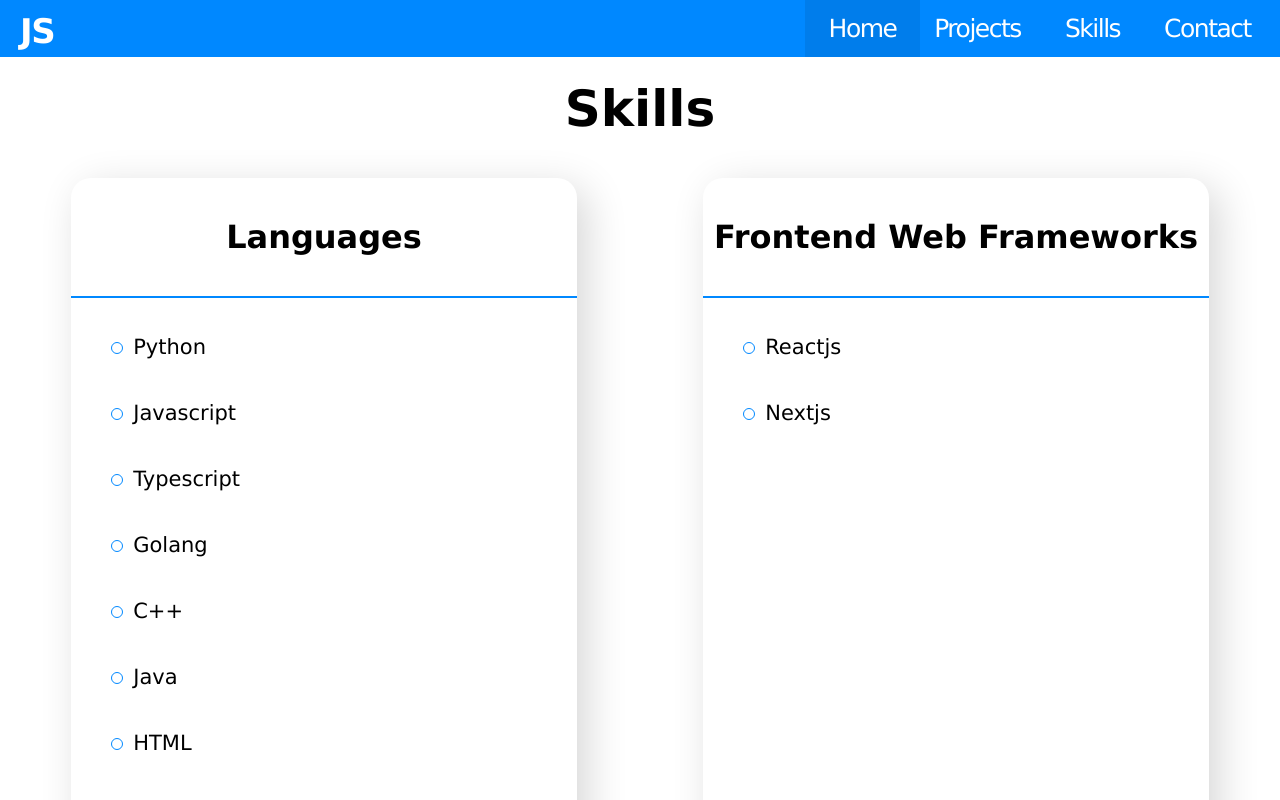
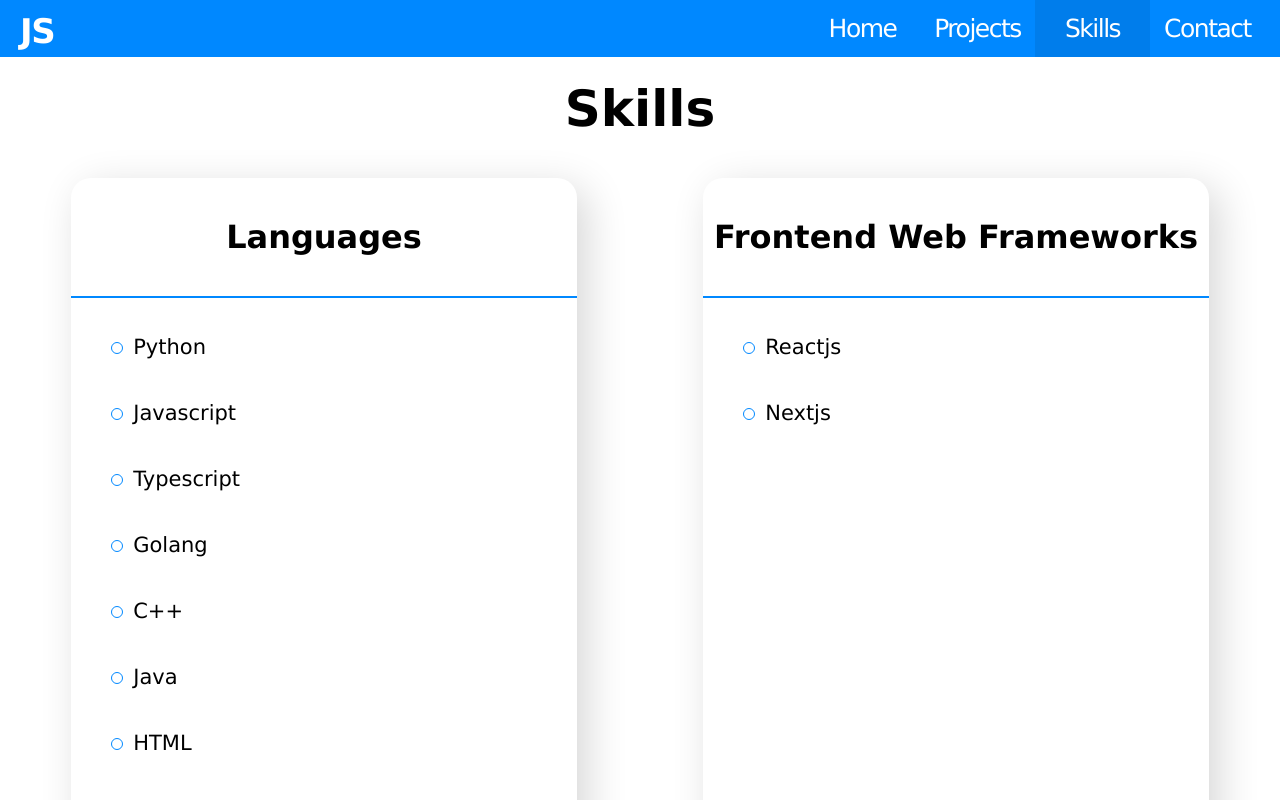
Before and after one commit to jujhaar2409/portfolio, a Next.js app: page /skills in a window 1280 px wide. Shown: the top 800 px of the page. Built offline with nearby package versions, Linux system fonts and the light colour scheme.

Commit message:
finally fixed problem I think

```diff
--- a/Components/Dropdown.jsx
+++ b/Components/Dropdown.jsx
@@ -1,17 +1,19 @@
 import Link from "next/link";
 import React, { useEffect, useState } from "react";
 import styles from "./styles/Dropdown.module.scss"
+import useSelected from "../hooks/useSelected"
 
 const MyLink = (props) => {
-  const [selected , setSelected] = useState(false);
-  useEffect(() => {
-    const split = window.location.pathname.split('/');
-    if ((split.length === 2 && props.children.toLowerCase() === "home") || (split[2] === props.children.toLowerCase())) {
-      setSelected(true)
-    } else {
-      setSelected(false)
-    }
-  }, []);
+  // const [selected , setSelected] = useState(false);
+  // useEffect(() => {
+  //   const split = window.location.pathname.split('/');
+  //   if ((split.length === 2 && props.children.toLowerCase() === "home") || (split[2] === props.children.toLowerCase())) {
+  //     setSelected(true)
+  //   } else {
+  //     setSelected(false)
+  //   }
+  // }, []);
+  const selected = useSelected(props.children.toLowerCase())
 
   return (
     <Link
--- a/Components/NavItems.jsx
+++ b/Components/NavItems.jsx
@@ -1,6 +1,7 @@
 import React, { useEffect, useState } from 'react';
 import Link from 'next/link';
 import styles from "./styles/NavItems.module.scss"
+import useSelected from '../hooks/useSelected';
 
 const NavItems = () => {
   return (
@@ -14,21 +15,23 @@ const NavItems = () => {
 };
 
 const MyLink = (props) => {
-  const [classname, setClassname] = useState('');
-  useEffect(() => {
-    const split = window.location.pathname.split('/');
-    if ((split.length === 2 && props.children.toLowerCase() === "home") || (split[2] === props.children.toLowerCase())) {
-      setClassname('selected');
-    } else {
-      setClassname('');
-    }
-  }, []);
+  // const [classname, setClassname] = useState('');
+  // useEffect(() => {
+  //   const split = window.location.pathname.split('/');
+  //   if ((split.length === 2 && props.children.toLowerCase() === "home") || (split[2] === props.children.toLowerCase())) {
+  //     setClassname('selected');
+  //   } else {
+  //     setClassname('');
+  //   }
+  // }, []);
+
+  const selected = useSelected(props.children.toLowerCase())
 
   return (
     <Link
       href={props.children != 'Home' ? '/' + props.children.toLowerCase() : '/'}
     >
-      <a className={classname} onClick={props.clicked}>
+      <a className={selected ? styles.selected : ""} onClick={props.clicked}>
         {props.children}
       </a>
     </Link>
--- a/Components/styles/NavItems.module.scss
+++ b/Components/styles/NavItems.module.scss
@@ -20,12 +20,13 @@
     transition: all 0.15s ease-in-out;
     width: 115px;
 
-    &:hover:not(:global .selected),
+    &:hover:not(.selected),
     &:active {
       letter-spacing: 0.5px;
     }
   }
-  & :global .selected {
-    background-color: #007deb;
-  }
 }
+
+.selected {
+  background-color: #007deb;
+}
--- /dev/null
+++ b/hooks/useSelected.jsx
@@ -0,0 +1,19 @@
+import { useState, useEffect } from 'react';
+import { useRouter } from 'next/router';
+
+function useSelected(href) {
+  const [selected, setSelected] = useState(null);
+  const router = useRouter();
+  useEffect(() => {
+    const loc = router.pathname;
+    if ((loc == '/' && href === 'home') || loc === `/${href}`) {
+      setSelected(true);
+    } else {
+      setSelected(false);
+    }
+  }, []);
+
+  return selected;
+}
+
+export default useSelected;
```
Also changed, not shown: 5 other files (tests, documents, lock files or other folders).
